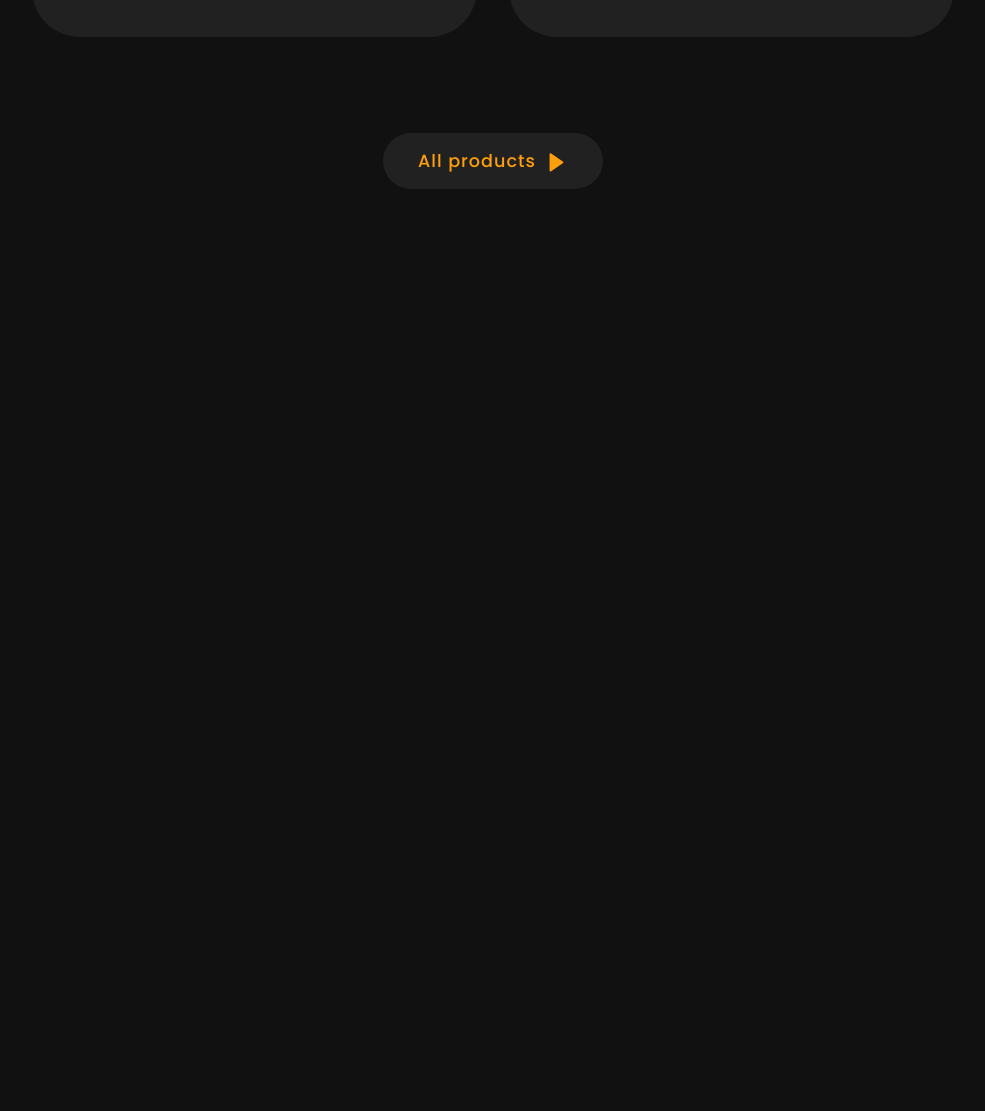
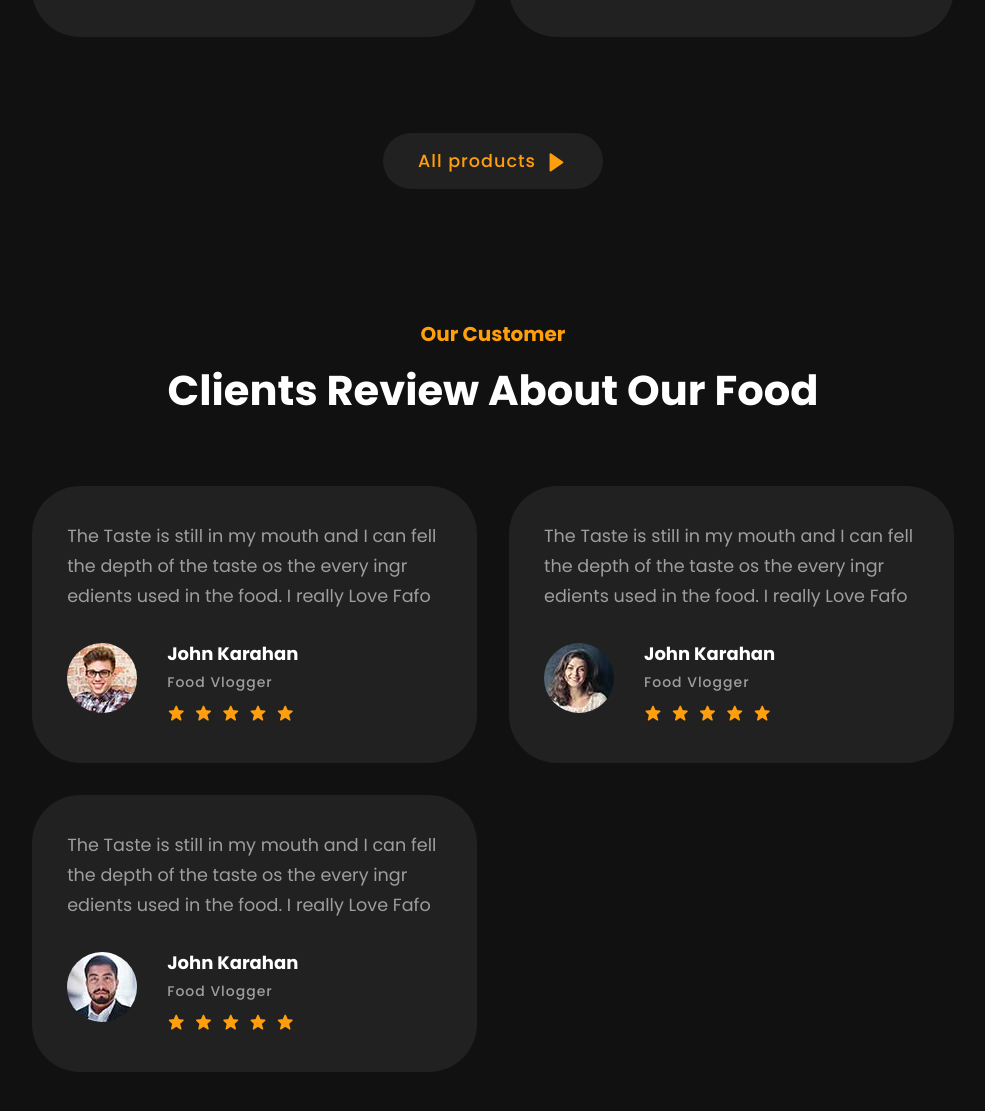
Before and after one commit to 02Alexis/Food-Restaurant, a plain HTML site: page index.html in a window 1280 px wide. Shown: the part 3341-4452 px from the top of the page, without its empty margins (147-1132 px from the left). Before the commit the page ends 3590 px from the top, so only its background shows below. Drawn offline with nearby package versions, Linux system fonts and the light colour scheme.

Commit message:
section reviews

```diff
--- a/index.html
+++ b/index.html
@@ -192,6 +192,83 @@
     </section>
 
     <!-- reviews -->
+    <section class="review" id="review">
+      <div class="middle-text">
+        <h4>Our Customer</h4>
+        <h2>Clients Review About Our Food</h2>
+      </div>
+
+      <div class="review-content">
+        <div class="box">
+          <p>
+            The Taste is still in my mouth and I can fell the depth of the taste
+            os the every ingr edients used in the food. I really Love Fafo
+          </p>
+          <div class="in-box">
+            <div class="bx-img">
+              <img src="img/r1.jpg" alt="review" />
+            </div>
+            <div class="bxx-text">
+              <h4>John Karahan</h4>
+              <h5>Food Vlogger</h5>
+              <div class="ratings">
+                <a href="#"><i class="bx bxs-star"></i></a>
+                <a href="#"><i class="bx bxs-star"></i></a>
+                <a href="#"><i class="bx bxs-star"></i></a>
+                <a href="#"><i class="bx bxs-star"></i></a>
+                <a href="#"><i class="bx bxs-star"></i></a>
+              </div>
+            </div>
+          </div>
+        </div>
+
+        <div class="box">
+          <p>
+            The Taste is still in my mouth and I can fell the depth of the taste
+            os the every ingr edients used in the food. I really Love Fafo
+          </p>
+          <div class="in-box">
+            <div class="bx-img">
+              <img src="img/r2.jpg" alt="review" />
+            </div>
+            <div class="bxx-text">
+              <h4>John Karahan</h4>
+              <h5>Food Vlogger</h5>
+              <div class="ratings">
+                <a href="#"><i class="bx bxs-star"></i></a>
+                <a href="#"><i class="bx bxs-star"></i></a>
+                <a href="#"><i class="bx bxs-star"></i></a>
+                <a href="#"><i class="bx bxs-star"></i></a>
+                <a href="#"><i class="bx bxs-star"></i></a>
+              </div>
+            </div>
+          </div>
+        </div>
+
+        <div class="box">
+          <p>
+            The Taste is still in my mouth and I can fell the depth of the taste
+            os the every ingr edients used in the food. I really Love Fafo
+          </p>
+          <div class="in-box">
+            <div class="bx-img">
+              <img src="img/r3.jpg" alt="review" />
+            </div>
+            <div class="bxx-text">
+              <h4>John Karahan</h4>
+              <h5>Food Vlogger</h5>
+              <div class="ratings">
+                <a href="#"><i class="bx bxs-star"></i></a>
+                <a href="#"><i class="bx bxs-star"></i></a>
+                <a href="#"><i class="bx bxs-star"></i></a>
+                <a href="#"><i class="bx bxs-star"></i></a>
+                <a href="#"><i class="bx bxs-star"></i></a>
+              </div>
+            </div>
+          </div>
+        </div>
+      </div>
+    </section>
 
     <!-- link to js -->
     <script src="js/index.js"></script>
--- a/style.css
+++ b/style.css
@@ -301,3 +301,49 @@ span {
   text-align: center;
   margin-top: 6rem;
 }
+
+/* review-content */
+.review-content {
+  display: grid;
+  grid-template-columns: repeat(auto-fit, minmax(300px, auto));
+  gap: 2rem;
+  align-items: center;
+  margin-top: 4rem;
+}
+.box {
+  padding: 35px;
+  background: var(--other-color);
+  border-radius: 3rem;
+}
+.box p {
+  color: var(--second-color);
+  font-size: var(--p-font);
+  line-height: 30px;
+  margin-bottom: 1.5rem;
+}
+.in-box {
+  display: flex;
+  align-items: center;
+  gap: 30px;
+}
+.bx-img img {
+  width: 100%;
+  height: auto;
+  border-radius: 3rem;
+}
+.bxx-text h4 {
+  margin: 5px 0;
+  font-size: 18px;
+}
+.bxx-text h5 {
+  color: var(--second-color);
+  font-size: 14px;
+  font-weight: 500;
+  letter-spacing: 1px;
+  margin-bottom: 10px;
+}
+.ratings i {
+  color: var(--main-color);
+  font-size: 18px;
+  margin-right: 5px;
+}
```
